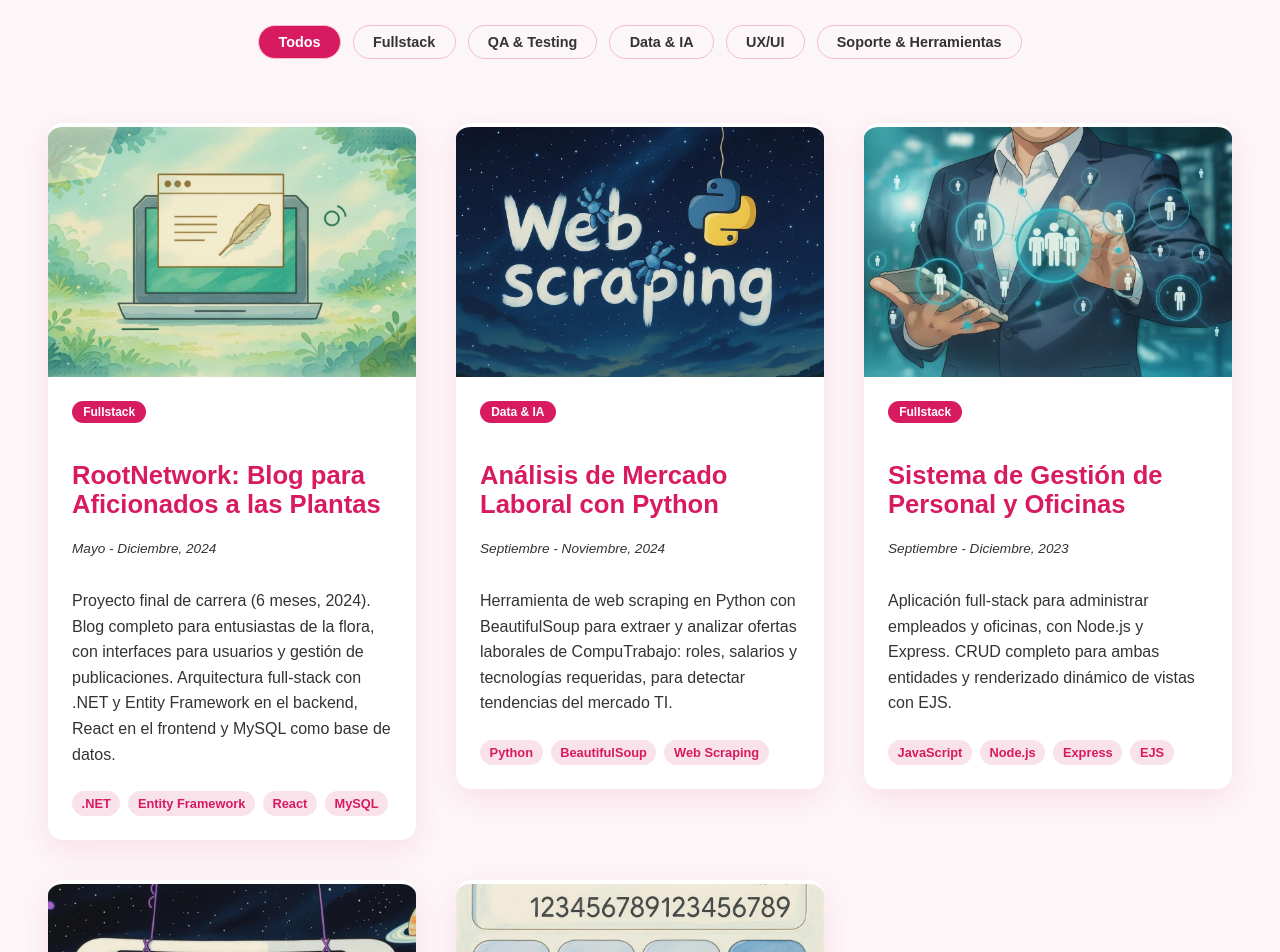
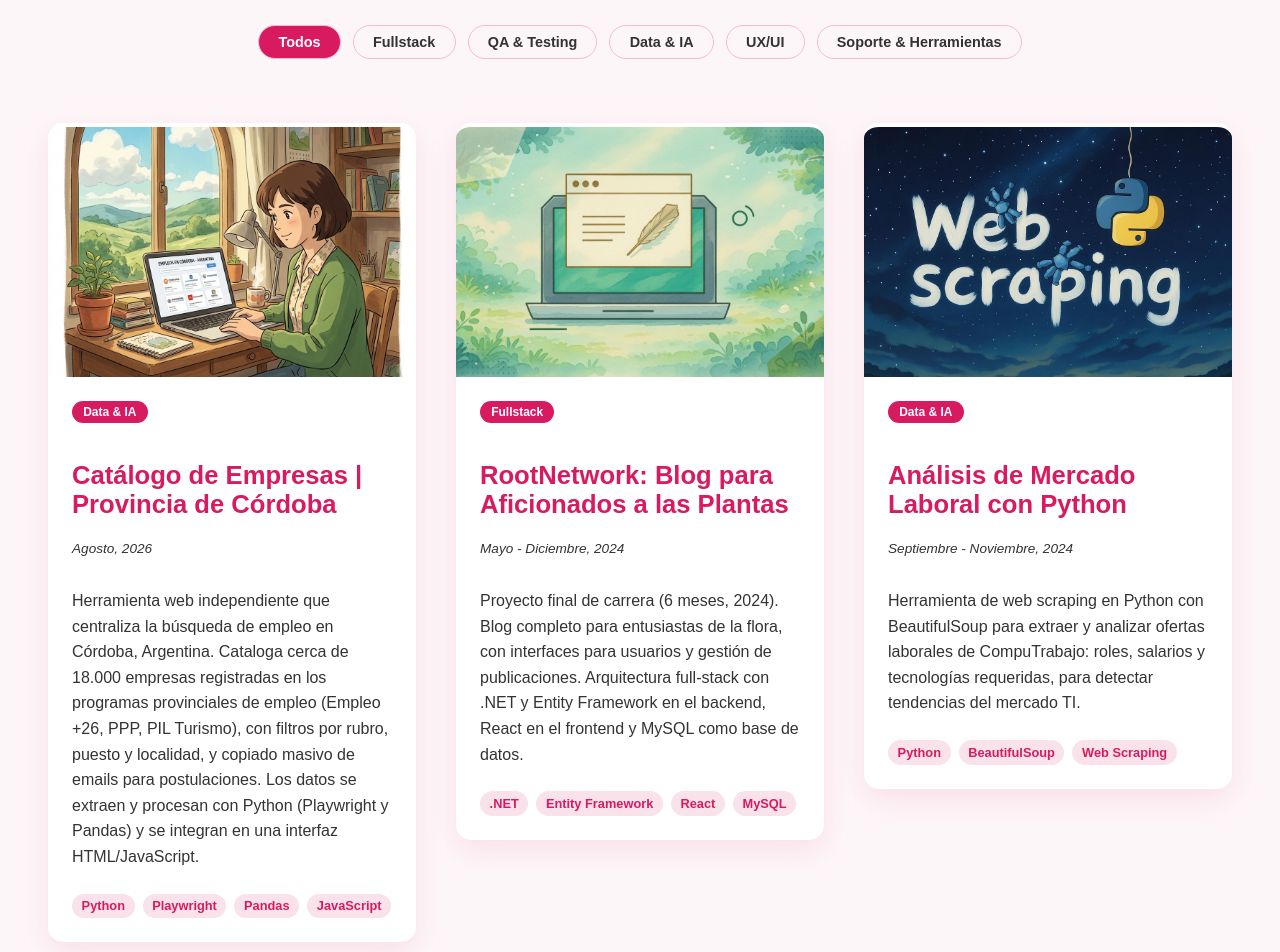
Before and after one commit to Mijaliv/CV-Digital-Mijal, a React (Create React App) app in the folder resume/: page / in a window 1280 px wide. Shown: the part 7100-8052 px from the top of the page. Built offline with nearby package versions, Linux system fonts and the light colour scheme.

Commit message:
Agrega proyecto Catalogo de Empresas - Provincia de Cordoba a Data & IA

```diff
--- a/resume/src/data/portfolioMeta.js
+++ b/resume/src/data/portfolioMeta.js
@@ -1,5 +1,13 @@
 // language-independent project data; translated title/description/date live in src/i18n/es.js and en.js, matched by id
 const portfolioMeta = [
+  {
+    id: 'catalogo-empresas',
+    image: process.env.PUBLIC_URL + '/catalogo-empresas.png',
+    liveLink: 'https://mijaliv.github.io/Catalogo-de-Empresas-Provincia-de-Cordoba/',
+    codeLink: 'https://github.com/Mijaliv/Catalogo-de-Empresas-Provincia-de-Cordoba',
+    tags: ['Python', 'Playwright', 'Pandas', 'JavaScript'],
+    category: 'data',
+  },
   {
     id: 'rootnetwork',
     image: process.env.PUBLIC_URL + '/rootnetwork.png',
--- a/resume/src/i18n/en.js
+++ b/resume/src/i18n/en.js
@@ -100,6 +100,13 @@ const en = {
     filterAll: 'All',
     items: [
       {
+        id: 'catalogo-empresas',
+        title: 'Company Catalog | Córdoba Province',
+        description:
+          'An independent web tool that centralizes the job search in Córdoba, Argentina. It catalogs nearly 18,000 companies registered in the province\'s employment programs (Empleo +26, PPP, PIL Turismo), with filters by industry, position and location, plus bulk email copying for job applications. Data is extracted and processed with Python (Playwright and Pandas) and embedded into an HTML/JavaScript interface.',
+        date: 'August, 2026',
+      },
+      {
         id: 'rootnetwork',
         title: 'RootNetwork: Blog for Plant Enthusiasts',
         description:
--- a/resume/src/i18n/es.js
+++ b/resume/src/i18n/es.js
@@ -100,6 +100,13 @@ const es = {
     filterAll: 'Todos',
     items: [
       {
+        id: 'catalogo-empresas',
+        title: 'Catálogo de Empresas | Provincia de Córdoba',
+        description:
+          'Herramienta web independiente que centraliza la búsqueda de empleo en Córdoba, Argentina. Cataloga cerca de 18.000 empresas registradas en los programas provinciales de empleo (Empleo +26, PPP, PIL Turismo), con filtros por rubro, puesto y localidad, y copiado masivo de emails para postulaciones. Los datos se extraen y procesan con Python (Playwright y Pandas) y se integran en una interfaz HTML/JavaScript.',
+        date: 'Agosto, 2026',
+      },
+      {
         id: 'rootnetwork',
         title: 'RootNetwork: Blog para Aficionados a las Plantas',
         description:
```
Also changed, not shown: resume/public/catalogo-empresas.png (added).
